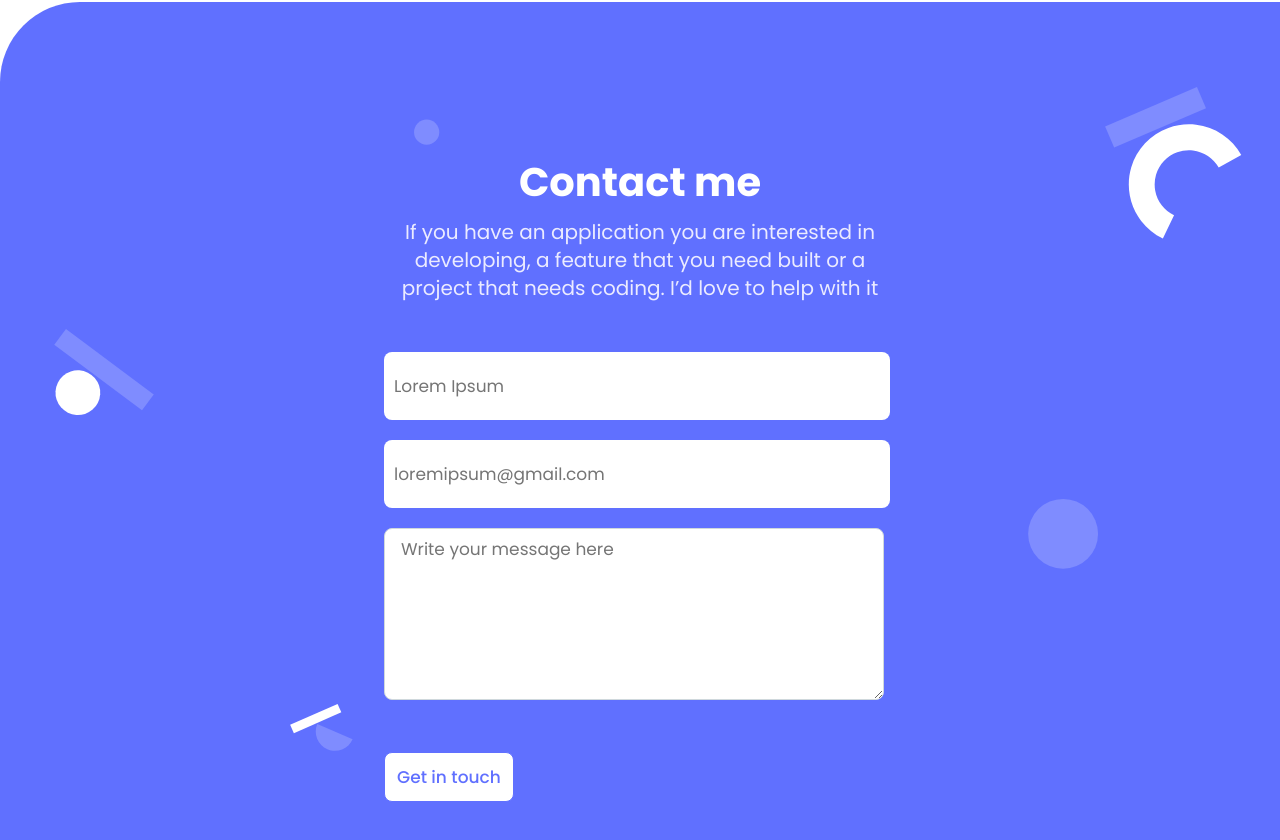
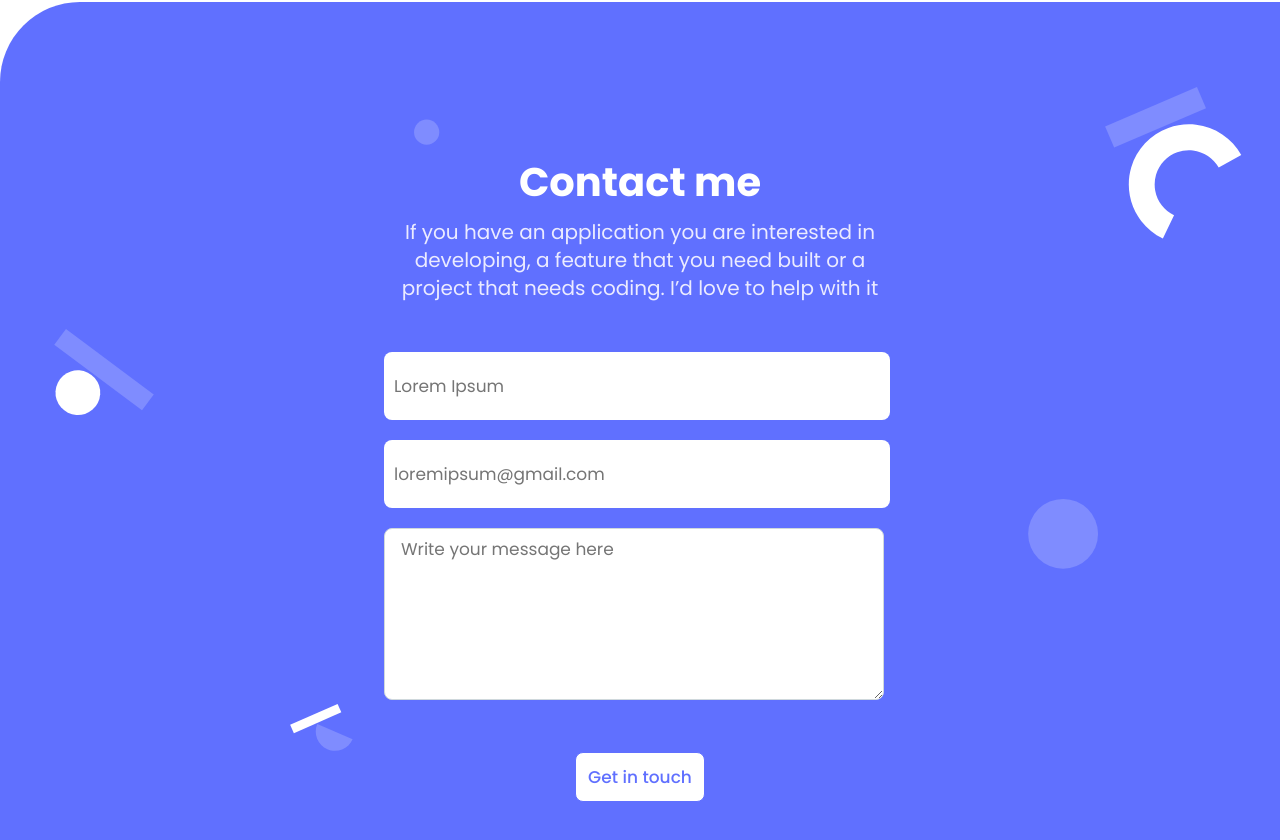
Before and after one commit to jlcarrascof/Project-portfolio, a website: page index.html in a window 1280 px wide. Shown: the part 3341-4181 px from the top of the page. Drawn offline with Linux system fonts and the light colour scheme.

Commit message:
Fix suggestions from my code reviewer (form button centered and screen 1440px)

```diff
--- a/assets/css/styles.css
+++ b/assets/css/styles.css
@@ -588,7 +588,7 @@
     background-position: 60% 30%;
   }
 
-  #btn-container {
+  #button-container {
     display: flex;
     justify-content: center;
   }
--- a/index.html
+++ b/index.html
@@ -347,7 +347,7 @@
                         ></textarea>
                         </div>
                     </li>
-                    <li>
+                    <li id="button-container">
                         <button type="submit" class="btn">
                           Get in touch
                         </button>
```
